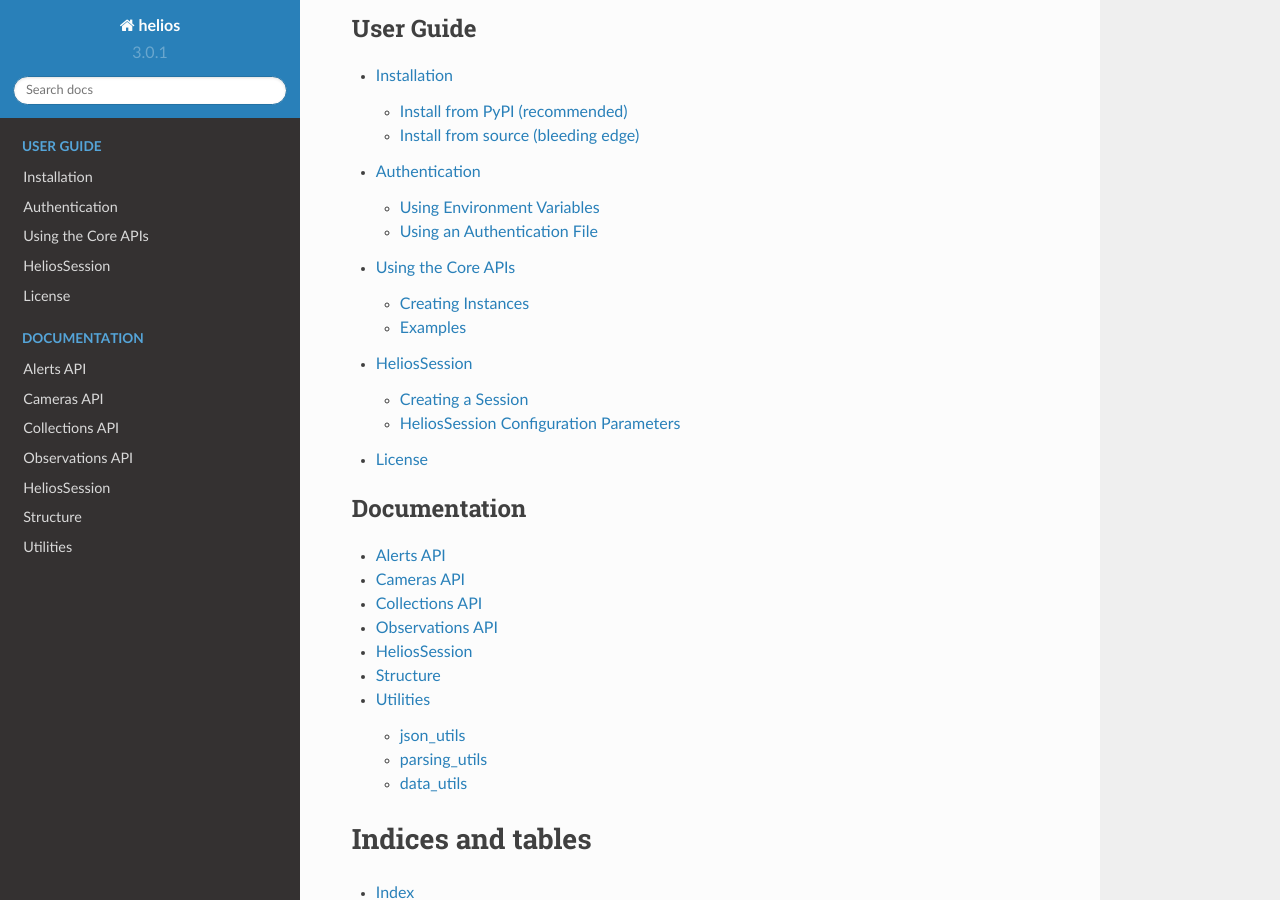
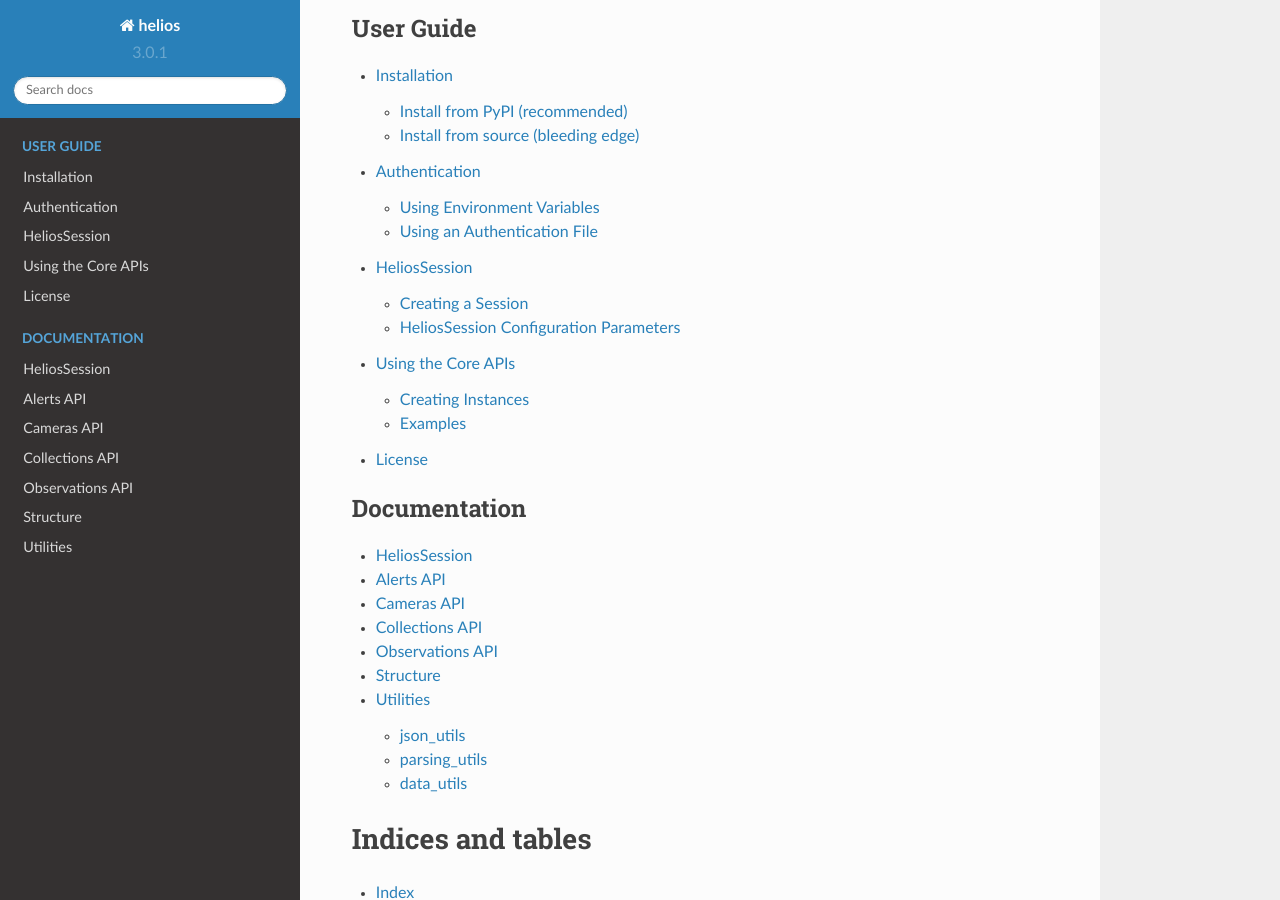
Before and after one commit to helios-earth/helios-sdk-python, a Sphinx documentation site: the page built from docs/index.rst, in a window 1280 px wide and 900 px high, scrolled down 525 px. Built offline with Sphinx 7.4.7 and the Read the Docs theme 2.0.0, drawn with Linux system fonts in a browser that asks for light colours.

Commit message:
Page ordering

```diff
--- a/docs/index.rst
+++ b/docs/index.rst
@@ -44,8 +44,8 @@ For further developer information, refer to
 
     user/install
     user/auth
+    user/session_guide
     user/core_apis_guide
-    user/session_guide
     user/license
 
 
@@ -53,11 +53,11 @@ For further developer information, refer to
     :maxdepth: 2
     :caption: Documentation
 
+    components/helios_session
     components/alerts_api
     components/cameras_api
     components/collections_api
     components/observations_api
-    components/helios_session
     components/structure
     components/utilities
 
```
